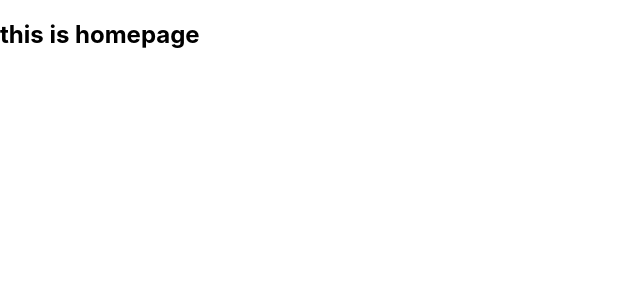
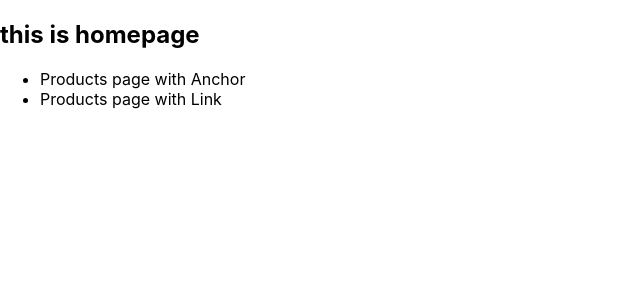
Before and after one commit to HyeonJu-C/file-based-routing-practice, a Next.js app: page / in a window 1280 px wide. Shown: the top 300 px of the page, without its empty margins (0-640 px from the left). Built offline with nearby package versions, Linux system fonts and the light colour scheme.

Commit message:
route 이동 <a> vs. <Link>

```diff
--- a/pages/index.js
+++ b/pages/index.js
@@ -1,3 +1,4 @@
+import Link from 'next/link'
 // 1. Theoritically, we can write many functions in any files.
 // 2. so we need to tell Next.js "which is the component to render".
 // 3. the way do that is "export default".
@@ -8,6 +9,25 @@ export default function HomePage() {
   return (
     <section>
       <h1>this is homepage</h1>
+      <ul>
+        <li>
+          <a href="/products">Products page with Anchor</a>
+        </li>
+        <li>
+          <Link href="/products">Products page with Link</Link>
+        </li>
+      </ul>
     </section>
   )
 }
+
+// 5. <a> vs. <Link>
+//    1) a 태그를 이용해서 페이지 이동시, http 요청이 발생한다. 즉 브라우저가 창을 새로고침 한다.
+//        - 브라우저 창의 아이콘이 spinner로 변한다.
+//    2) 따라서 어플리케이션에 저장된 모든 state(특정 컴포넌트의 state, app wide state 등 모든 state)가 초기화된다.
+//    3) Link 태그는 http 요청 없이 페이지를 전환한다.
+//        - 브라우저 창의 아이콘이 spinner로 변하지 않는다.
+//    4) 뿐만 아니라 Link 태그는 다양한 property를 가지고 있다.
+//        - replace, 페이지를 전환할 때 "이전 페이지로 이동" 기능을 사용하지 못하게 한다.
+//        - 사용자가 Link를 hover 했을 때, 미리 그 Link에서 필요로 하는 data를 fetching 한다.
+//        - ... etc
```
